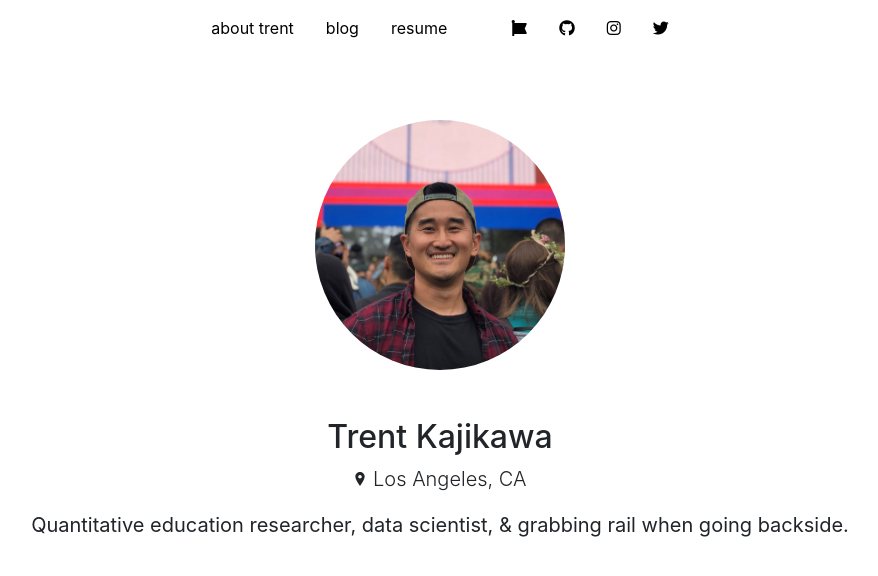
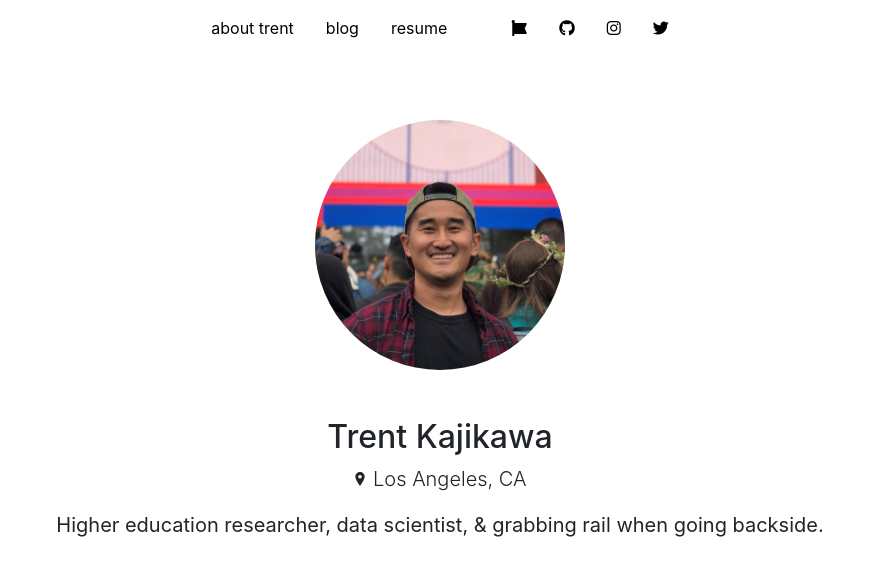
Before and after one commit to tkajikawa/tkajikawa.github.io, a plain HTML site: page index.html in a window 1280 px wide. Shown: the whole page, without its empty margins (200-1078 px from the left). Drawn offline with nearby package versions, Linux system fonts and the light colour scheme.

Commit message:
continue to update...

```diff
--- a/index.html
+++ b/index.html
@@ -6,7 +6,7 @@
     <!-- Required meta tags -->
     <meta charset="utf-8">
     <meta name="description" content="Trent Kajikawa personal website">
-    <meta name="keywords" content="Trent Kajikawa, Trent, Kajikawa, education, data, UCLA, Los Angeles">
+    <meta name="keywords" content="Trent Kajikawa, Trent, Kajikawa, education, data, UCLA, Los Angeles, HGSE, Harvard, CommonApp">
     <meta name="author" content="Trent Kajikawa">
     <meta name="viewport" content="width=device-width, initial-scale=1">
     <meta name="google-site-verification" content="5tVidI4THflmJuFkYA6EweTwqp9yvKhxv-6Xng2HIHs" />
@@ -95,7 +95,7 @@
     </medium>
   </p>
     <p class ="text-center text-large">
-      Quantitative education researcher, data scientist, & grabbing rail when going backside.
+      Higher education researcher, data scientist, & grabbing rail when going backside.
     </p>
 </div>
 
```
